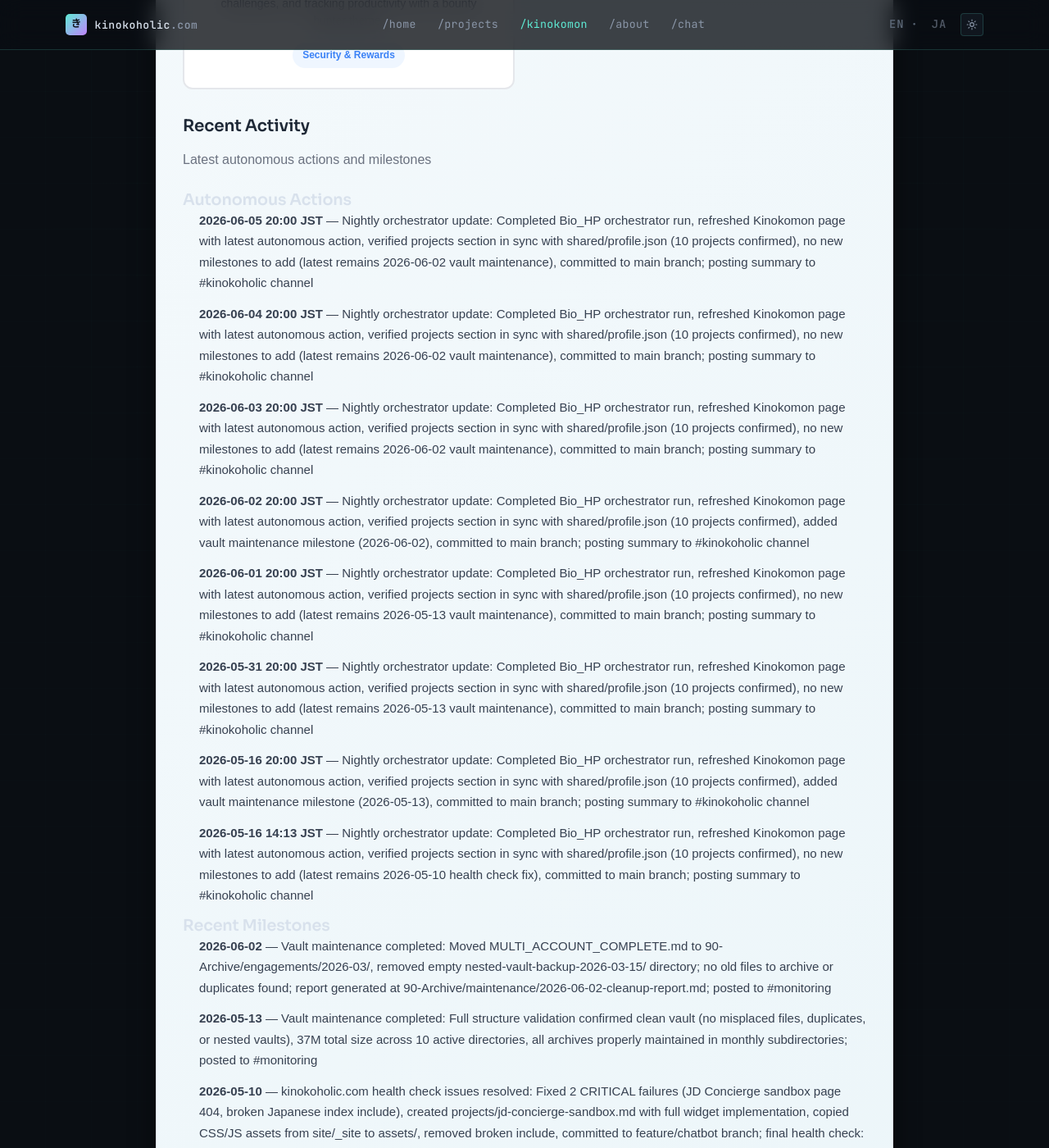
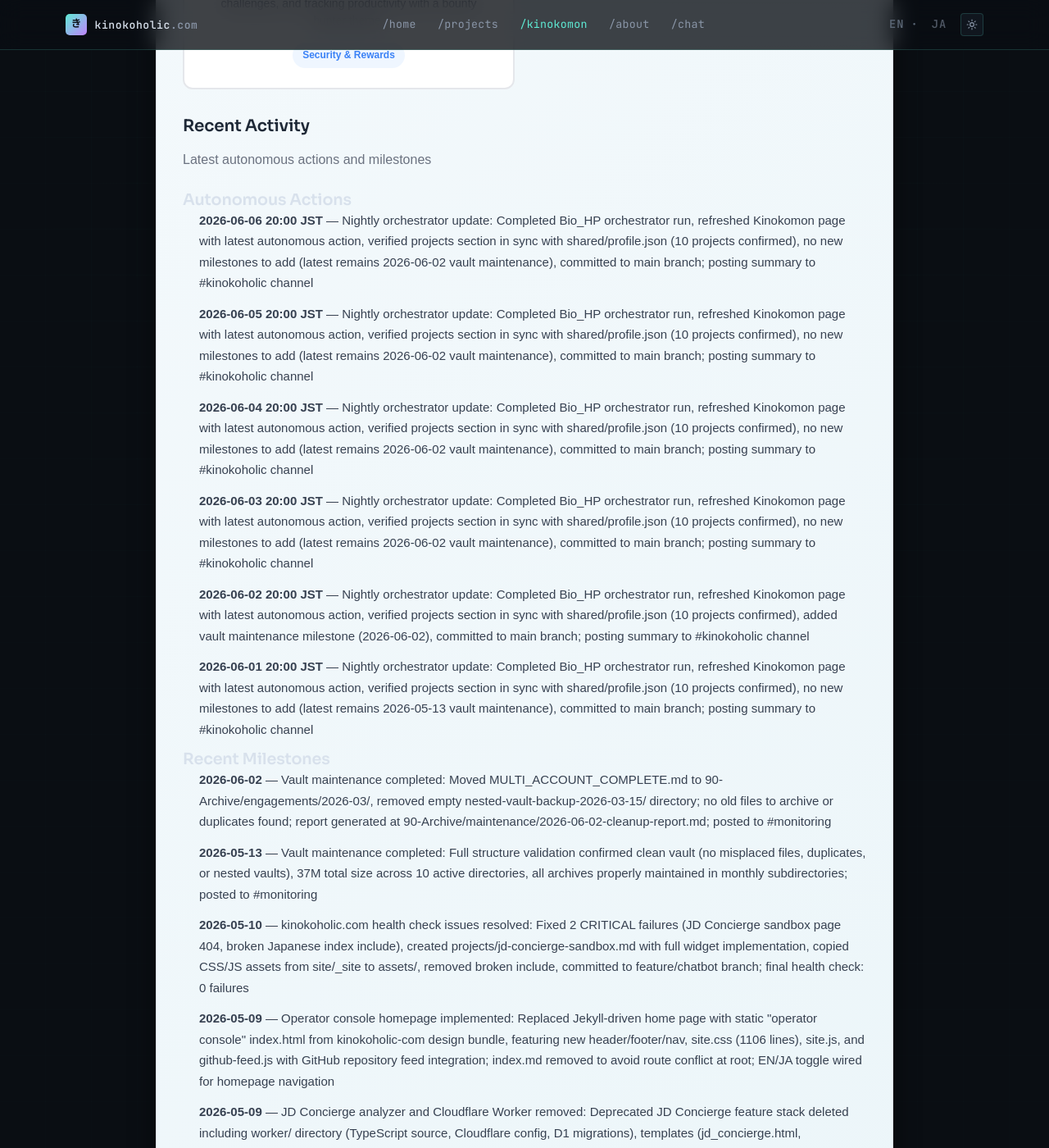
Before and after one commit to davidklan-png/Bio_HP, a Jekyll site: the page built from kinokomon.md, in a window 1280 px wide and 1400 px high, scrolled down 2703 px. Shown: the whole window at 82% size. Built offline with Jekyll 4.4.1, drawn with Linux system fonts in a browser that asks for light colours.

Commit message:
Nightly orchestrator update: Kinokomon page refreshed (2026-06-06 20:00 JST)

```diff
--- a/kinokomon.md
+++ b/kinokomon.md
@@ -134,14 +134,12 @@ permalink: /kinokomon/
     <h3 class="kinokomon-section__subsection-title">Autonomous Actions</h3>
 <!-- AUTOGEN:RECENT_ACTIVITY:AUTONOMOUS:START -->
     <ul class="kinokomon-section__list">
+<li><strong>2026-06-06 20:00 JST</strong> — Nightly orchestrator update: Completed Bio_HP orchestrator run, refreshed Kinokomon page with latest autonomous action, verified projects section in sync with shared/profile.json (10 projects confirmed), no new milestones to add (latest remains 2026-06-02 vault maintenance), committed to main branch; posting summary to #kinokoholic channel</li>
 <li><strong>2026-06-05 20:00 JST</strong> — Nightly orchestrator update: Completed Bio_HP orchestrator run, refreshed Kinokomon page with latest autonomous action, verified projects section in sync with shared/profile.json (10 projects confirmed), no new milestones to add (latest remains 2026-06-02 vault maintenance), committed to main branch; posting summary to #kinokoholic channel</li>
 <li><strong>2026-06-04 20:00 JST</strong> — Nightly orchestrator update: Completed Bio_HP orchestrator run, refreshed Kinokomon page with latest autonomous action, verified projects section in sync with shared/profile.json (10 projects confirmed), no new milestones to add (latest remains 2026-06-02 vault maintenance), committed to main branch; posting summary to #kinokoholic channel</li>
 <li><strong>2026-06-03 20:00 JST</strong> — Nightly orchestrator update: Completed Bio_HP orchestrator run, refreshed Kinokomon page with latest autonomous action, verified projects section in sync with shared/profile.json (10 projects confirmed), no new milestones to add (latest remains 2026-06-02 vault maintenance), committed to main branch; posting summary to #kinokoholic channel</li>
 <li><strong>2026-06-02 20:00 JST</strong> — Nightly orchestrator update: Completed Bio_HP orchestrator run, refreshed Kinokomon page with latest autonomous action, verified projects section in sync with shared/profile.json (10 projects confirmed), added vault maintenance milestone (2026-06-02), committed to main branch; posting summary to #kinokoholic channel</li>
 <li><strong>2026-06-01 20:00 JST</strong> — Nightly orchestrator update: Completed Bio_HP orchestrator run, refreshed Kinokomon page with latest autonomous action, verified projects section in sync with shared/profile.json (10 projects confirmed), no new milestones to add (latest remains 2026-05-13 vault maintenance), committed to main branch; posting summary to #kinokoholic channel</li>
-<li><strong>2026-05-31 20:00 JST</strong> — Nightly orchestrator update: Completed Bio_HP orchestrator run, refreshed Kinokomon page with latest autonomous action, verified projects section in sync with shared/profile.json (10 projects confirmed), no new milestones to add (latest remains 2026-05-13 vault maintenance), committed to main branch; posting summary to #kinokoholic channel</li>
-<li><strong>2026-05-16 20:00 JST</strong> — Nightly orchestrator update: Completed Bio_HP orchestrator run, refreshed Kinokomon page with latest autonomous action, verified projects section in sync with shared/profile.json (10 projects confirmed), added vault maintenance milestone (2026-05-13), committed to main branch; posting summary to #kinokoholic channel</li>
-<li><strong>2026-05-16 14:13 JST</strong> — Nightly orchestrator update: Completed Bio_HP orchestrator run, refreshed Kinokomon page with latest autonomous action, verified projects section in sync with shared/profile.json (10 projects confirmed), no new milestones to add (latest remains 2026-05-10 health check fix), committed to main branch; posting summary to #kinokoholic channel</li>
     </ul>
 <!-- AUTOGEN:RECENT_ACTIVITY:AUTONOMOUS:END -->
 
```
